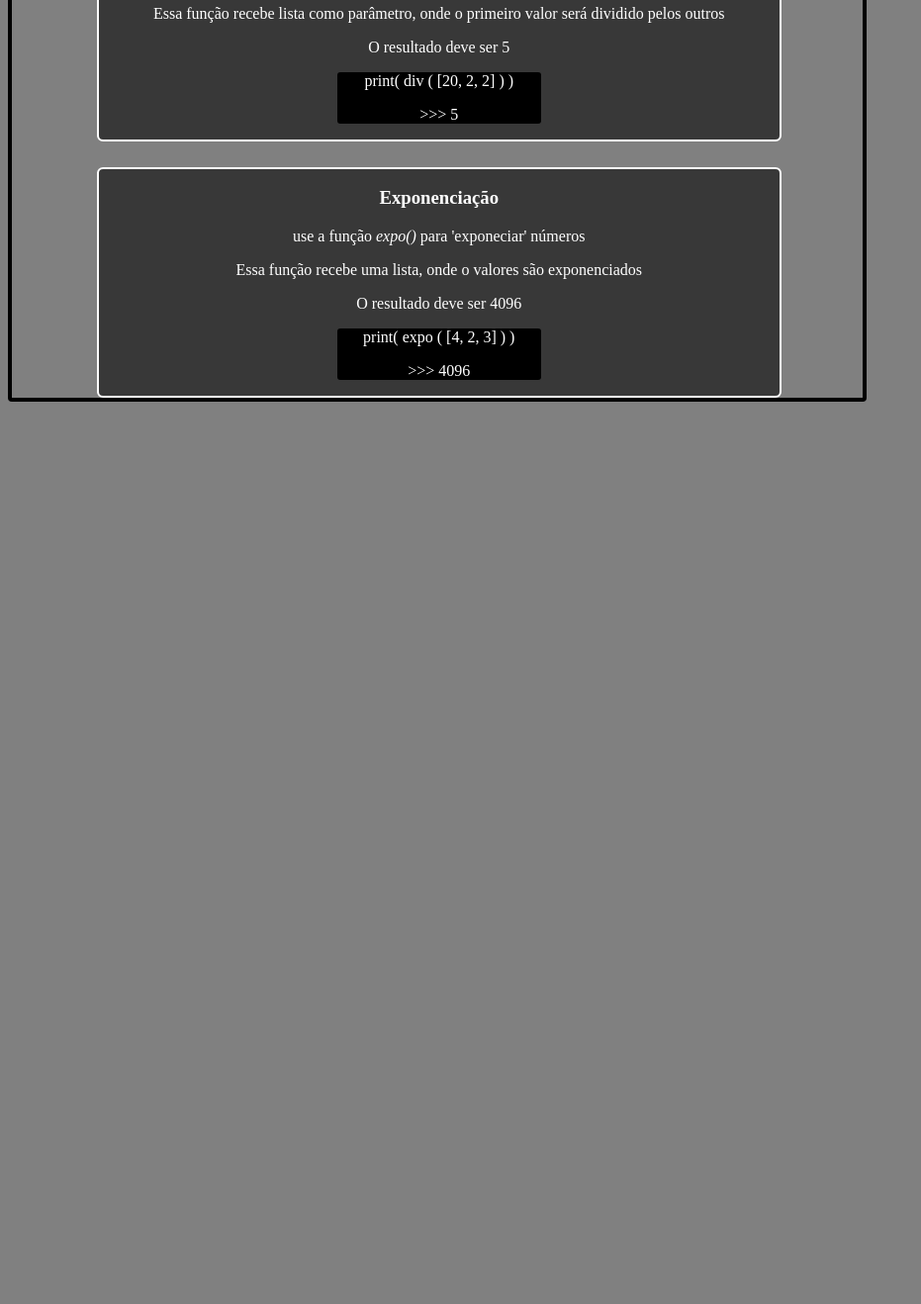
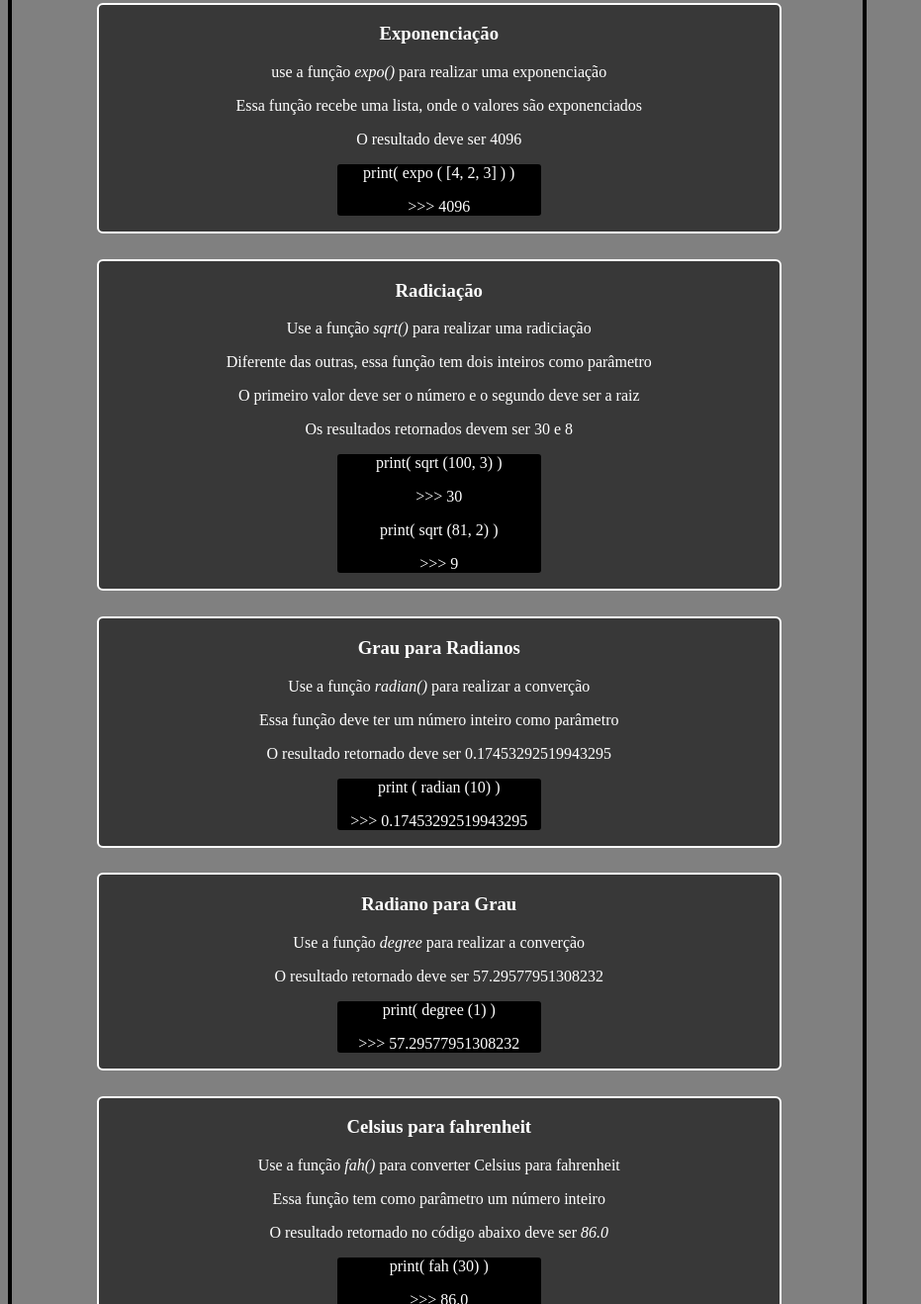
Before and after one commit to Henriquecesar139/MathCalc, a plain HTML site: page docs/index.html in a window 1280 px wide. Shown: the part 1482-2800 px from the top of the page at 99% size, without its empty margins (0-931 px from the left). Before the commit the page ends 1896 px from the top, so only its background shows below. Drawn offline with Linux system fonts and the light colour scheme.

Commit message:
finalização da primeira versão da documentação

```diff
--- a/docs/index.html
+++ b/docs/index.html
@@ -31,8 +31,7 @@
 
         <div class="container">
             <ul>
-                <p>Sumário: </p>
-                <li>Instalação</li>
+                <h3>Sumário</h3>
                 <li>Adição</li>
                 <li>Subtração</li>
                 <li>Multiplicação</li>
@@ -47,19 +46,11 @@
         </div>
 
         <div class="container">
-            <h3>Instalação: </h3>
-            <p>Use o PIP para instalar o módulo</p>
-            <div class="exemplo">
-                <p>>>> pip install mathcalc</p>
-            </div>
-        </div>
-
-        <div class="container">
             <h3>Adição</h3>
 
             <p>Use a função <i>sum()</i> para somar números.</p>
             <p>Essa função tem como parâmetro uma lista, onde todos os seus valores serão somados.</p>
-            <p>O resultado retornado deve ser <i>10</i> </p>
+            <p>O resultado retornado deve ser 10 </p>
             <div class="exemplo">
                 <p> print (sum( [1, 2, 3, 4] ) )</p>
                 <p> >>> 10</p>
@@ -71,7 +62,7 @@
 
             <p>Use a função <i>sub()</i> para subtrair números.</p>
             <p>Assim como a função de adição, essa função tem como parâmetro uma lista, onde todos os valores serão subtraídos</p>
-            <p>O resultado retornado deve ser <i>4</i> </p>
+            <p>O resultado retornado deve ser 4 </p>
             <div class="exemplo">
                 <p>print (sub ( [10, 3, 3] ) )</p>
                 <p> >>> 4</p>
@@ -103,7 +94,7 @@
 
         <div class="container">
             <h3>Exponenciação</h3>
-            <p>use a função <i>expo()</i> para 'exponeciar' números</p>
+            <p>use a função <i>expo()</i> para realizar uma exponenciação</p>
             <p>Essa função recebe uma lista, onde o valores são exponenciados</p>
             <p>O resultado deve ser 4096</p>
             <div class="exemplo">
@@ -112,6 +103,63 @@
             </div>
         </div>
 
+        <div class="container">
+            <h3>Radiciação</h3>
+            <p>Use a função <i>sqrt()</i> para realizar uma radiciação </p>
+            <p>Diferente das outras, essa função tem dois inteiros como parâmetro</p>
+            <p>O primeiro valor deve ser o número e o segundo deve ser a raiz</p>
+            <p>Os resultados retornados devem ser 30 e 8</p>
+            <div class="exemplo">
+                <p>print( sqrt (100, 3) )</p>
+                <p> >>> 30</p>
+                <p>print( sqrt (81, 2) )</p>
+                <p> >>> 9</p>
+            </div>
+        </div>
+
+        <div class="container">
+            <h3>Grau para Radianos</h3>
+            <p>Use a função <i>radian()</i> para realizar a converção</p>
+            <p>Essa função deve ter um número inteiro como parâmetro</p>
+            <p>O resultado retornado deve ser 0.17453292519943295</p>
+            <div class="exemplo">
+                <p>print ( radian (10) )</p>
+                <p> >>> 0.17453292519943295 </p>
+            </div>
+        </div>
+
+        <div class="container">
+            <h3>Radiano para Grau</h3>
+            <p>Use a função <i>degree</i> para realizar a converção</p>
+            <p>O resultado retornado deve ser 57.29577951308232 </p>
+            <div class="exemplo">
+                <p>print( degree (1) )</p>
+                <p> >>> 57.29577951308232</p>
+            </div>
+        </div>
+
+        <div class="container">
+            <h3>Celsius para fahrenheit</h3>
+            <p>Use a função <i>fah()</i> para converter Celsius para fahrenheit</p>
+            <p>Essa função tem como parâmetro um número inteiro</p>
+            <p>O resultado retornado no código abaixo deve ser <i>86.0</i></p>
+            <div class="exemplo">
+                <p>print( fah (30) )</p>
+                <p> >>> 86.0</p>
+            </div>
+        </div>
+
+        <div class="container">
+            <h3>fahrenheit para Celsius</h3>
+            <p>Use a função <i>cel()</i> para converter fahrenheit para Celsius</p>
+            <p>Essa função tem como parâmetro um número inteiro</p>
+            <p>O resultado retornado no código abaixo deve ser <i>30</i></p>
+            <div class="exemplo">
+                <p>print( cel (86) )</p>
+                <p> >>> 30.0</p>
+            </div>
+        </div>
+
     </div>
 </body>
 </html>
```
